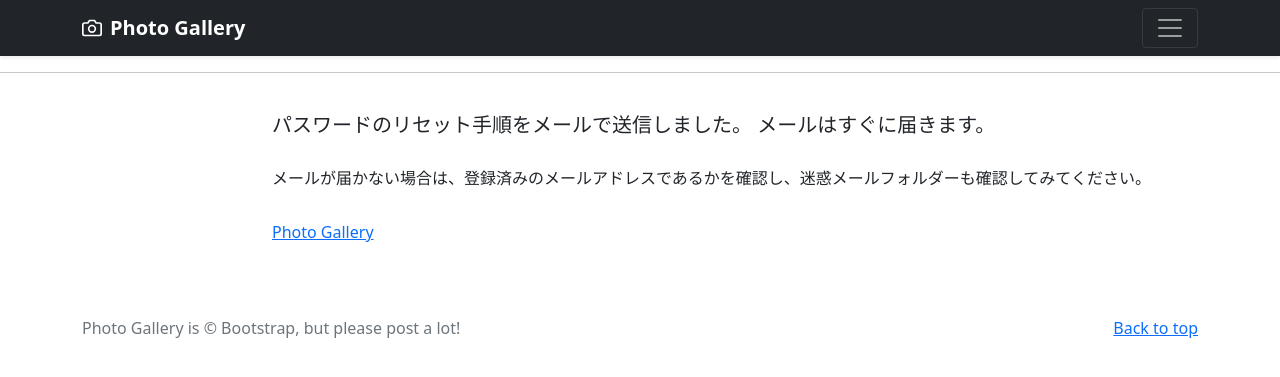
After one commit to suna0907/myprotein3, a Django app: page /password_reset/done/ in a window 1280 px wide. The commit adds this page. Shown: the top 377 px of the page. Run offline with Django 4.2, Linux system fonts and the light colour scheme.

Commit message:
7－2　おわり

```diff
--- /dev/null
+++ b/photoproject/accounts/templates/password_reset_sent.html
@@ -0,0 +1,23 @@
+{% extends 'base.html' %}
+{% block title %}Send password reset{% endblock %}
+
+    {% block contents %}
+
+    <hr>
+
+    <div class="container">
+
+        <div class="row">
+
+            <div class="col offset-2 py-4">
+                <h5>パスワードのリセット手順をメールで送信しました。
+                    メールはすぐに届きます。</h5>
+                <br>
+                <h6>メールが届かない場合は、登録済みのメールアドレスであるかを確認し、迷惑メールフォルダーも確認してみてください。</h6>
+                <br>
+
+                <a href="{% url 'photo:index' %}">Photo Gallery</a>
+            </div>
+        </div>
+    </div>
+    {% endblock%}
--- a/photoproject/photo/templates/base.html
+++ b/photoproject/photo/templates/base.html
@@ -55,7 +55,7 @@
 
             <li><a href="#" class="text-white">マイページ</a><li>
             <li><a href="{% url 'accounts:logout' %}" class="text-white">ログアウト</a></li>
-            <li><a href="#" class="text-white">パスワードのリセット</a><li>
+            <li><a href="{% url 'password_reset' %}" class="text-white">パスワードのリセット</a><li>
             <li><a href="mailto:admin@example.com" class="text-white">Email me</a><li>
             {% else %}
 
--- a/photoproject/photoproject/urls.py
+++ b/photoproject/photoproject/urls.py
@@ -16,9 +16,14 @@ Including another URLconf
 """
 from django.contrib import admin
 from django.urls import path, include
+from django.contrib.auth import views as auth_views
 
 urlpatterns = [
     path('admin/', admin.site.urls),
     path('', include('photo.urls')),
     path('', include('accounts.urls')),
+    path('password_reset/', auth_views.PasswordResetView.as_view(template_name = "password_reset.html"), name = 'password_reset'),
+    path('password_reset/done/', auth_views.PasswordResetDoneView.as_view(template_name = "password_reset_sent.html"), name = 'password_reset_done'),
+    path('reset/<uidb64>/<token>', auth_views.PasswordResetConfirmView.as_view(template_name = "password_reset_form.html"), name = 'password_reset_confirm'),
+    path('reset/done/', auth_views.PasswordResetCompleteView.as_view(template_name = "password_reset_done.html"), name ='password_reset_complete'),
 ]
```
Also changed, not shown: photoproject/accounts/templates/password_reset_form.html (added, +35 -0 lines).
